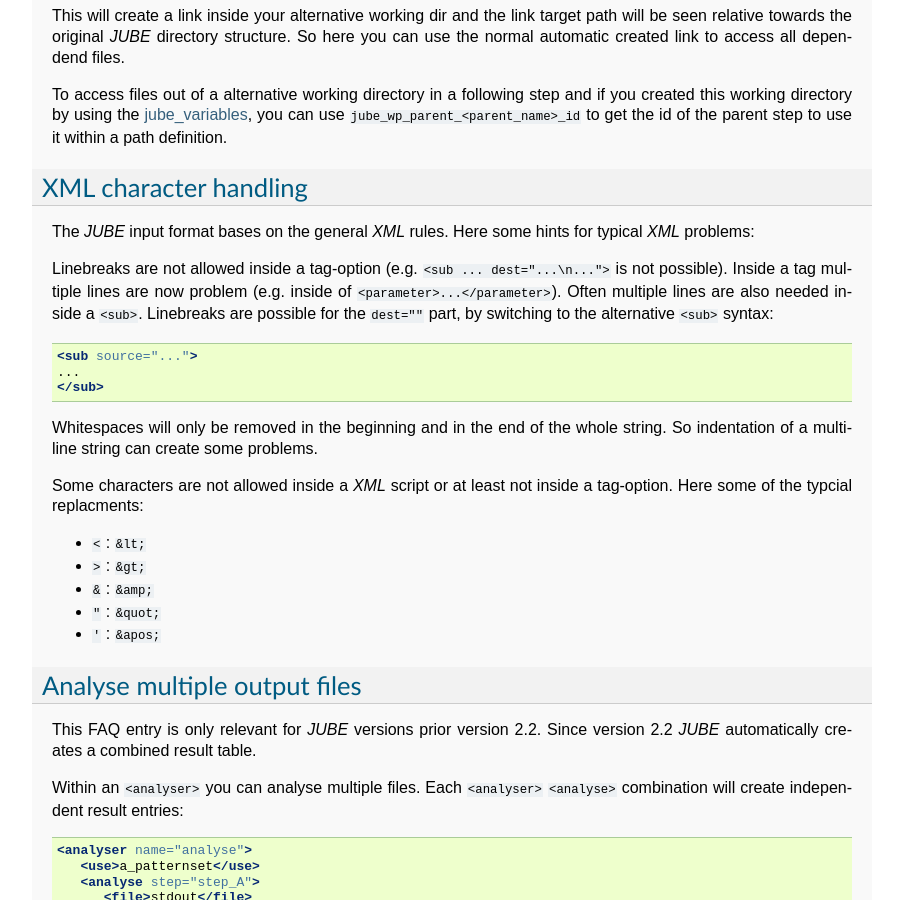
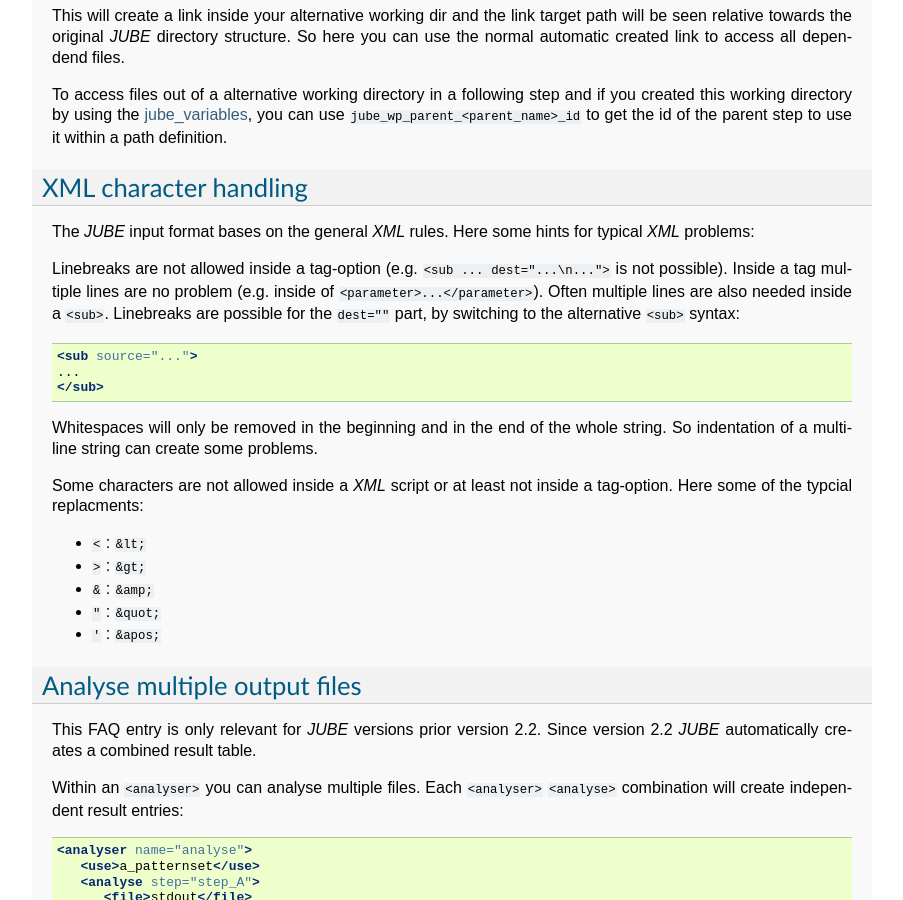
Before and after one commit to FZJ-JSC/JUBE, a Sphinx documentation site: the page built from docs/faq.rst, in a window 1280 px wide and 900 px high, scrolled down 1192 px. Shown: the whole window, without its empty margins (198-1101 px from the left). Built offline with Sphinx 7.4.7, drawn with Linux system fonts in a browser that asks for light colours.

```diff
--- a/docs/faq.rst
+++ b/docs/faq.rst
@@ -114,7 +114,7 @@
 The *JUBE* input format bases on the general *XML* rules. Here some hints for typical *XML* problems:
 
 Linebreaks are not allowed inside a tag-option (e.g. ``<sub ... dest="...\n...">`` is not possible). Inside a tag
-multiple lines are now problem (e.g. inside of ``<parameter>...</parameter>``). Often multiple lines are also needed
+multiple lines are no problem (e.g. inside of ``<parameter>...</parameter>``). Often multiple lines are also needed
 inside a ``<sub>``. Linebreaks are possible for the ``dest=""`` part, by switching to the alternative ``<sub>`` syntax:
 
 .. code-block:: xml
--- a/docs/release_notes.rst
+++ b/docs/release_notes.rst
@@ -33,7 +33,7 @@
 * New general commandline option ``--strict`` stops *JUBE* if there is a version mismatch
 * Broken analysis files will now be ignored
 * Fix combination of ``active`` and ``shared``
-* Fix sorting problem for multiple resutl columns
+* Fix sorting problem for multiple result columns
 * Fix parameter problem, if the continue command is used and the parameter holds a value having multiple lines
 
 Version 2.1.4
```
Also changed, not shown: 1 other file.
